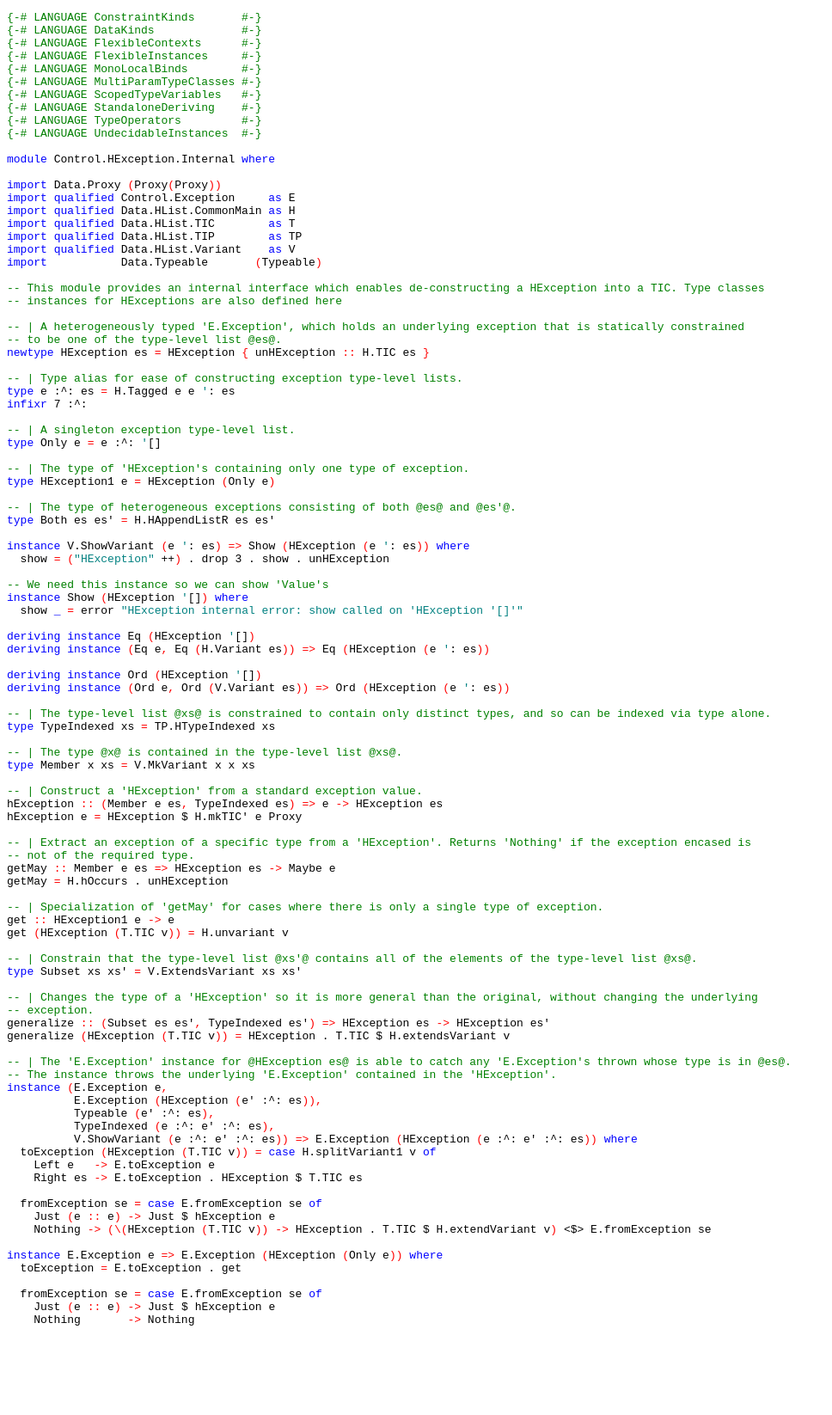
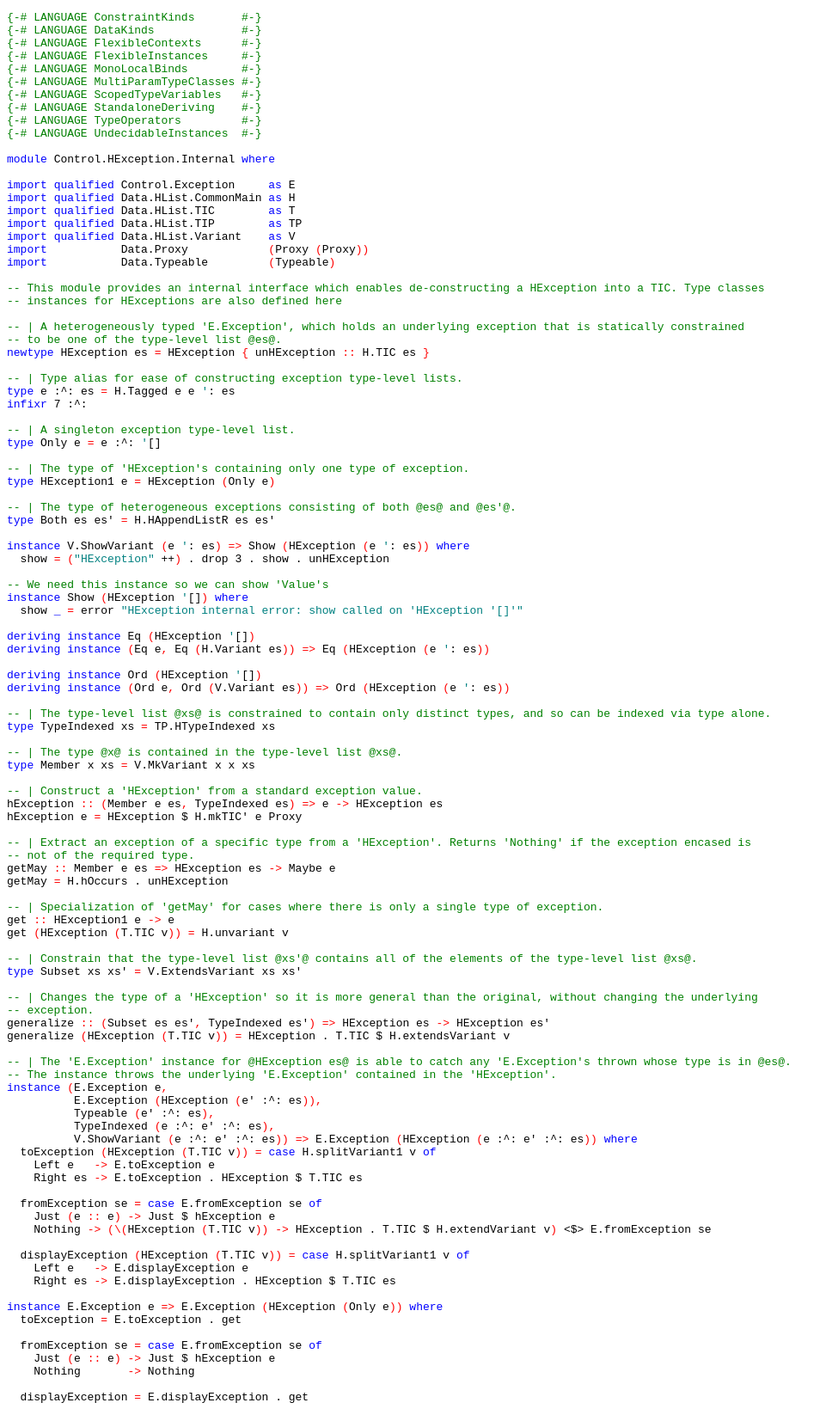
Before and after one commit to hgrano/HException, a plain HTML site: page doc/src/Control-HException-Internal.html in a window 1280 px wide. Shown: the whole page at 86% size, without its empty margins (0-968 px from the left). Before the commit the page ends 1556 px from the top, so only its background shows below. Drawn offline with Linux system fonts and the light colour scheme.

Commit message:
update docs (#3)

```diff
--- a/doc/src/Control-HException-Internal.html
+++ b/doc/src/Control-HException-Internal.html
@@ -20,13 +20,13 @@
 <a name="line-11"></a>
 <a name="line-12"></a><span class='hs-keyword'>module</span> <span class='hs-conid'>Control</span><span class='hs-varop'>.</span><span class='hs-conid'>HException</span><span class='hs-varop'>.</span><span class='hs-conid'>Internal</span> <span class='hs-keyword'>where</span>
 <a name="line-13"></a>
-<a name="line-14"></a><span class='hs-keyword'>import</span> <span class='hs-conid'>Data</span><span class='hs-varop'>.</span><span class='hs-conid'>Proxy</span> <span class='hs-layout'>(</span><span class='hs-conid'>Proxy</span><span class='hs-layout'>(</span><span class='hs-conid'>Proxy</span><span class='hs-layout'>)</span><span class='hs-layout'>)</span>
-<a name="line-15"></a><span class='hs-keyword'>import</span> <span class='hs-keyword'>qualified</span> <span class='hs-conid'>Control</span><span class='hs-varop'>.</span><span class='hs-conid'>Exception</span>     <span class='hs-keyword'>as</span> <span class='hs-conid'>E</span>
-<a name="line-16"></a><span class='hs-keyword'>import</span> <span class='hs-keyword'>qualified</span> <span class='hs-conid'>Data</span><span class='hs-varop'>.</span><span class='hs-conid'>HList</span><span class='hs-varop'>.</span><span class='hs-conid'>CommonMain</span> <span class='hs-keyword'>as</span> <span class='hs-conid'>H</span>
-<a name="line-17"></a><span class='hs-keyword'>import</span> <span class='hs-keyword'>qualified</span> <span class='hs-conid'>Data</span><span class='hs-varop'>.</span><span class='hs-conid'>HList</span><span class='hs-varop'>.</span><span class='hs-conid'>TIC</span>        <span class='hs-keyword'>as</span> <span class='hs-conid'>T</span>
-<a name="line-18"></a><span class='hs-keyword'>import</span> <span class='hs-keyword'>qualified</span> <span class='hs-conid'>Data</span><span class='hs-varop'>.</span><span class='hs-conid'>HList</span><span class='hs-varop'>.</span><span class='hs-conid'>TIP</span>        <span class='hs-keyword'>as</span> <span class='hs-conid'>TP</span>
-<a name="line-19"></a><span class='hs-keyword'>import</span> <span class='hs-keyword'>qualified</span> <span class='hs-conid'>Data</span><span class='hs-varop'>.</span><span class='hs-conid'>HList</span><span class='hs-varop'>.</span><span class='hs-conid'>Variant</span>    <span class='hs-keyword'>as</span> <span class='hs-conid'>V</span>
-<a name="line-20"></a><span class='hs-keyword'>import</span>           <span class='hs-conid'>Data</span><span class='hs-varop'>.</span><span class='hs-conid'>Typeable</span>       <span class='hs-layout'>(</span><span class='hs-conid'>Typeable</span><span class='hs-layout'>)</span>
+<a name="line-14"></a><span class='hs-keyword'>import</span> <span class='hs-keyword'>qualified</span> <span class='hs-conid'>Control</span><span class='hs-varop'>.</span><span class='hs-conid'>Exception</span>     <span class='hs-keyword'>as</span> <span class='hs-conid'>E</span>
+<a name="line-15"></a><span class='hs-keyword'>import</span> <span class='hs-keyword'>qualified</span> <span class='hs-conid'>Data</span><span class='hs-varop'>.</span><span class='hs-conid'>HList</span><span class='hs-varop'>.</span><span class='hs-conid'>CommonMain</span> <span class='hs-keyword'>as</span> <span class='hs-conid'>H</span>
+<a name="line-16"></a><span class='hs-keyword'>import</span> <span class='hs-keyword'>qualified</span> <span class='hs-conid'>Data</span><span class='hs-varop'>.</span><span class='hs-conid'>HList</span><span class='hs-varop'>.</span><span class='hs-conid'>TIC</span>        <span class='hs-keyword'>as</span> <span class='hs-conid'>T</span>
+<a name="line-17"></a><span class='hs-keyword'>import</span> <span class='hs-keyword'>qualified</span> <span class='hs-conid'>Data</span><span class='hs-varop'>.</span><span class='hs-conid'>HList</span><span class='hs-varop'>.</span><span class='hs-conid'>TIP</span>        <span class='hs-keyword'>as</span> <span class='hs-conid'>TP</span>
+<a name="line-18"></a><span class='hs-keyword'>import</span> <span class='hs-keyword'>qualified</span> <span class='hs-conid'>Data</span><span class='hs-varop'>.</span><span class='hs-conid'>HList</span><span class='hs-varop'>.</span><span class='hs-conid'>Variant</span>    <span class='hs-keyword'>as</span> <span class='hs-conid'>V</span>
+<a name="line-19"></a><span class='hs-keyword'>import</span>           <span class='hs-conid'>Data</span><span class='hs-varop'>.</span><span class='hs-conid'>Proxy</span>            <span class='hs-layout'>(</span><span class='hs-conid'>Proxy</span> <span class='hs-layout'>(</span><span class='hs-conid'>Proxy</span><span class='hs-layout'>)</span><span class='hs-layout'>)</span>
+<a name="line-20"></a><span class='hs-keyword'>import</span>           <span class='hs-conid'>Data</span><span class='hs-varop'>.</span><span class='hs-conid'>Typeable</span>         <span class='hs-layout'>(</span><span class='hs-conid'>Typeable</span><span class='hs-layout'>)</span>
 <a name="line-21"></a>
 <a name="line-22"></a><span class='hs-comment'>-- This module provides an internal interface which enables de-constructing a HException into a TIC. Type classes</span>
 <a name="line-23"></a><span class='hs-comment'>-- instances for HExceptions are also defined here</span>
@@ -103,11 +103,17 @@
 <a name="line-94"></a>    <span class='hs-conid'>Just</span> <span class='hs-layout'>(</span><span class='hs-varid'>e</span> <span class='hs-keyglyph'>::</span> <span class='hs-varid'>e</span><span class='hs-layout'>)</span> <span class='hs-keyglyph'>-&gt;</span> <span class='hs-conid'>Just</span> <span class='hs-varop'>$</span> <span class='hs-varid'>hException</span> <span class='hs-varid'>e</span>
 <a name="line-95"></a>    <span class='hs-conid'>Nothing</span> <span class='hs-keyglyph'>-&gt;</span> <span class='hs-layout'>(</span><span class='hs-keyglyph'>\</span><span class='hs-layout'>(</span><span class='hs-conid'>HException</span> <span class='hs-layout'>(</span><span class='hs-conid'>T</span><span class='hs-varop'>.</span><span class='hs-conid'>TIC</span> <span class='hs-varid'>v</span><span class='hs-layout'>)</span><span class='hs-layout'>)</span> <span class='hs-keyglyph'>-&gt;</span> <span class='hs-conid'>HException</span> <span class='hs-varop'>.</span> <span class='hs-conid'>T</span><span class='hs-varop'>.</span><span class='hs-conid'>TIC</span> <span class='hs-varop'>$</span> <span class='hs-conid'>H</span><span class='hs-varop'>.</span><span class='hs-varid'>extendVariant</span> <span class='hs-varid'>v</span><span class='hs-layout'>)</span> <span class='hs-varop'>&lt;$&gt;</span> <span class='hs-conid'>E</span><span class='hs-varop'>.</span><span class='hs-varid'>fromException</span> <span class='hs-varid'>se</span>
 <a name="line-96"></a>
-<a name="line-97"></a><a name="instance%20E.Exception%20(HException%20(Only%20e))"></a><span class='hs-keyword'>instance</span> <span class='hs-conid'>E</span><span class='hs-varop'>.</span><span class='hs-conid'>Exception</span> <span class='hs-varid'>e</span> <span class='hs-keyglyph'>=&gt;</span> <span class='hs-conid'>E</span><span class='hs-varop'>.</span><span class='hs-conid'>Exception</span> <span class='hs-layout'>(</span><span class='hs-conid'>HException</span> <span class='hs-layout'>(</span><span class='hs-conid'>Only</span> <span class='hs-varid'>e</span><span class='hs-layout'>)</span><span class='hs-layout'>)</span> <span class='hs-keyword'>where</span>
-<a name="line-98"></a>  <span class='hs-varid'>toException</span> <span class='hs-keyglyph'>=</span> <span class='hs-conid'>E</span><span class='hs-varop'>.</span><span class='hs-varid'>toException</span> <span class='hs-varop'>.</span> <span class='hs-varid'>get</span>
-<a name="line-99"></a>
-<a name="line-100"></a>  <span class='hs-varid'>fromException</span> <span class='hs-varid'>se</span> <span class='hs-keyglyph'>=</span> <span class='hs-keyword'>case</span> <span class='hs-conid'>E</span><span class='hs-varop'>.</span><span class='hs-varid'>fromException</span> <span class='hs-varid'>se</span> <span class='hs-keyword'>of</span>
-<a name="line-101"></a>    <span class='hs-conid'>Just</span> <span class='hs-layout'>(</span><span class='hs-varid'>e</span> <span class='hs-keyglyph'>::</span> <span class='hs-varid'>e</span><span class='hs-layout'>)</span> <span class='hs-keyglyph'>-&gt;</span> <span class='hs-conid'>Just</span> <span class='hs-varop'>$</span> <span class='hs-varid'>hException</span> <span class='hs-varid'>e</span>
-<a name="line-102"></a>    <span class='hs-conid'>Nothing</span>       <span class='hs-keyglyph'>-&gt;</span> <span class='hs-conid'>Nothing</span>
+<a name="line-97"></a>  <span class='hs-varid'>displayException</span> <span class='hs-layout'>(</span><span class='hs-conid'>HException</span> <span class='hs-layout'>(</span><span class='hs-conid'>T</span><span class='hs-varop'>.</span><span class='hs-conid'>TIC</span> <span class='hs-varid'>v</span><span class='hs-layout'>)</span><span class='hs-layout'>)</span> <span class='hs-keyglyph'>=</span> <span class='hs-keyword'>case</span> <span class='hs-conid'>H</span><span class='hs-varop'>.</span><span class='hs-varid'>splitVariant1</span> <span class='hs-varid'>v</span> <span class='hs-keyword'>of</span>
+<a name="line-98"></a>    <span class='hs-conid'>Left</span> <span class='hs-varid'>e</span>   <span class='hs-keyglyph'>-&gt;</span> <span class='hs-conid'>E</span><span class='hs-varop'>.</span><span class='hs-varid'>displayException</span> <span class='hs-varid'>e</span>
+<a name="line-99"></a>    <span class='hs-conid'>Right</span> <span class='hs-varid'>es</span> <span class='hs-keyglyph'>-&gt;</span> <span class='hs-conid'>E</span><span class='hs-varop'>.</span><span class='hs-varid'>displayException</span> <span class='hs-varop'>.</span> <span class='hs-conid'>HException</span> <span class='hs-varop'>$</span> <span class='hs-conid'>T</span><span class='hs-varop'>.</span><span class='hs-conid'>TIC</span> <span class='hs-varid'>es</span>
+<a name="line-100"></a>
+<a name="line-101"></a><a name="instance%20E.Exception%20(HException%20(Only%20e))"></a><span class='hs-keyword'>instance</span> <span class='hs-conid'>E</span><span class='hs-varop'>.</span><span class='hs-conid'>Exception</span> <span class='hs-varid'>e</span> <span class='hs-keyglyph'>=&gt;</span> <span class='hs-conid'>E</span><span class='hs-varop'>.</span><span class='hs-conid'>Exception</span> <span class='hs-layout'>(</span><span class='hs-conid'>HException</span> <span class='hs-layout'>(</span><span class='hs-conid'>Only</span> <span class='hs-varid'>e</span><span class='hs-layout'>)</span><span class='hs-layout'>)</span> <span class='hs-keyword'>where</span>
+<a name="line-102"></a>  <span class='hs-varid'>toException</span> <span class='hs-keyglyph'>=</span> <span class='hs-conid'>E</span><span class='hs-varop'>.</span><span class='hs-varid'>toException</span> <span class='hs-varop'>.</span> <span class='hs-varid'>get</span>
+<a name="line-103"></a>
+<a name="line-104"></a>  <span class='hs-varid'>fromException</span> <span class='hs-varid'>se</span> <span class='hs-keyglyph'>=</span> <span class='hs-keyword'>case</span> <span class='hs-conid'>E</span><span class='hs-varop'>.</span><span class='hs-varid'>fromException</span> <span class='hs-varid'>se</span> <span class='hs-keyword'>of</span>
+<a name="line-105"></a>    <span class='hs-conid'>Just</span> <span class='hs-layout'>(</span><span class='hs-varid'>e</span> <span class='hs-keyglyph'>::</span> <span class='hs-varid'>e</span><span class='hs-layout'>)</span> <span class='hs-keyglyph'>-&gt;</span> <span class='hs-conid'>Just</span> <span class='hs-varop'>$</span> <span class='hs-varid'>hException</span> <span class='hs-varid'>e</span>
+<a name="line-106"></a>    <span class='hs-conid'>Nothing</span>       <span class='hs-keyglyph'>-&gt;</span> <span class='hs-conid'>Nothing</span>
+<a name="line-107"></a>
+<a name="line-108"></a>  <span class='hs-varid'>displayException</span> <span class='hs-keyglyph'>=</span> <span class='hs-conid'>E</span><span class='hs-varop'>.</span><span class='hs-varid'>displayException</span> <span class='hs-varop'>.</span> <span class='hs-varid'>get</span>
 </pre></body>
 </html>
```
Also changed, not shown: doc/Control-HException.html (+2 -2 lines), doc/Control-Monad-Trans-HExcept.html (+1 -1 lines), doc/doc-index.html (+2 -2 lines), doc/index-frames.html (+1 -1 lines), doc/index.html (+2 -2 lines), doc/HException.txt, 1 other file.
